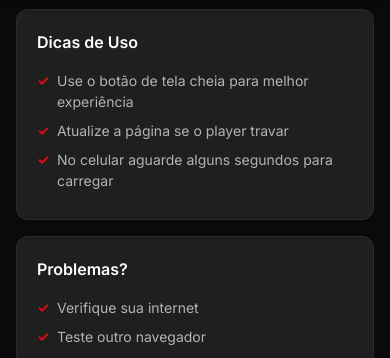
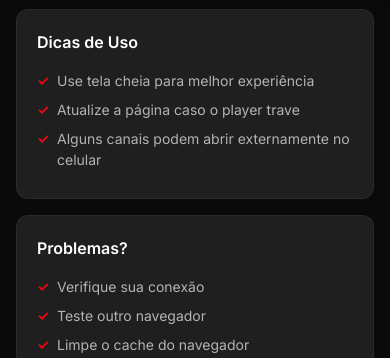
Before and after one commit to tiagotsa/iptv-streaming, a React (Vite) app in the folder frontend/: page /player/1/1 in a window 390 px wide. Shown: the part 546-904 px from the top of the page. Built offline with nearby package versions, Linux system fonts and the light colour scheme.

Commit message:
Fix mobile player

```diff
--- a/frontend/src/pages/Player.jsx
+++ b/frontend/src/pages/Player.jsx
@@ -1,5 +1,7 @@
 import React, { useState } from 'react';
+import { isMobile } from 'react-device-detect';
 import { useParams, useSearchParams, useNavigate } from 'react-router-dom';
+
 import {
   FaArrowLeft,
   FaTv,
@@ -13,8 +15,10 @@ import '../styles/Player.css';
 
 const Player = () => {
   const { type, id } = useParams();
+
   const [searchParams] = useSearchParams();
   const navigate = useNavigate();
+
   const [isFullscreen, setIsFullscreen] = useState(false);
 
   const season = searchParams.get('season') || 1;
@@ -27,6 +31,7 @@ const Player = () => {
   let contentType = type;
 
   switch (type) {
+
     case 'movie':
       embedUrl = `${baseUrl}?id=${id}&type=movie`;
       title = 'Filme';
@@ -48,17 +53,23 @@ const Player = () => {
   }
 
   const toggleFullscreen = () => {
+
     if (!document.fullscreenElement) {
+
       document.documentElement.requestFullscreen();
       setIsFullscreen(true);
+
     } else {
+
       document.exitFullscreen();
       setIsFullscreen(false);
     }
   };
 
   const getIcon = () => {
+
     switch (contentType) {
+
       case 'movie':
         return <FaFilm />;
 
@@ -72,16 +83,24 @@ const Player = () => {
   };
 
   if (!id || !type) {
+
     return (
       <div className="player-page error">
+
         <div className="error-container">
+
           <h2>URL inválida</h2>
-          <p>O player precisa de um tipo e ID válidos.</p>
+
+          <p>
+            O player precisa de um tipo e ID válidos.
+          </p>
 
           <button onClick={() => navigate(-1)}>
             Voltar
           </button>
+
         </div>
+
       </div>
     );
   }
@@ -112,6 +131,34 @@ const Player = () => {
 
         <div className="video-wrapper">
 
+          {/* MOBILE + CANAIS */}
+          {isMobile && contentType === 'channel' ? (
+
+            <div className="external-player">
+
+              <div className="external-message">
+
+                <h2>Canal ao Vivo</h2>
+
+                <p>
+                  Para melhor compatibilidade no celular,
+                  o canal será aberto em uma nova aba.
+                </p>
+
+                <button
+                  className="external-btn"
+                  onClick={() => window.open(embedUrl, '_blank')}
+                >
+                  ▶ Assistir Canal
+                </button>
+
+              </div>
+
+            </div>
+
+          ) : (
+
+            /* DESKTOP OU FILMES/SÉRIES */
             <iframe
               src={embedUrl}
               title={`Player - ${title}`}
@@ -122,16 +169,20 @@ const Player = () => {
               referrerPolicy="strict-origin-when-cross-origin"
             />
 
+          )}
+
         </div>
 
         {/* CONTROLES */}
         <div className="player-controls">
 
           <div className="controls-left">
+
             <span className="now-playing">
               <FaTv />
               Reproduzindo: {title}
             </span>
+
           </div>
 
           <div className="controls-right">
@@ -141,7 +192,10 @@ const Player = () => {
               onClick={toggleFullscreen}
               title="Tela cheia"
             >
-              {isFullscreen ? <FaCompress /> : <FaExpand />}
+              {isFullscreen
+                ? <FaCompress />
+                : <FaExpand />
+              }
             </button>
 
           </div>
@@ -154,23 +208,27 @@ const Player = () => {
       <div className="player-info">
 
         <div className="info-card">
+
           <h3>Dicas de Uso</h3>
 
           <ul>
-            <li>Use o botão de tela cheia para melhor experiência</li>
-            <li>Atualize a página se o player travar</li>
-            <li>No celular aguarde alguns segundos para carregar</li>
+            <li>Use tela cheia para melhor experiência</li>
+            <li>Atualize a página caso o player trave</li>
+            <li>Alguns canais podem abrir externamente no celular</li>
           </ul>
+
         </div>
 
         <div className="info-card">
+
           <h3>Problemas?</h3>
 
           <ul>
-            <li>Verifique sua internet</li>
+            <li>Verifique sua conexão</li>
             <li>Teste outro navegador</li>
             <li>Limpe o cache do navegador</li>
           </ul>
+
         </div>
 
       </div>
```
Lines whose indentation alone changed are shown as unchanged.
